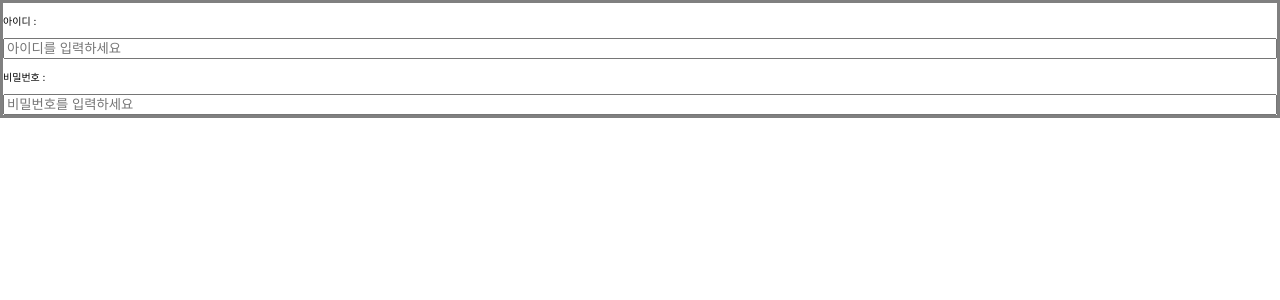
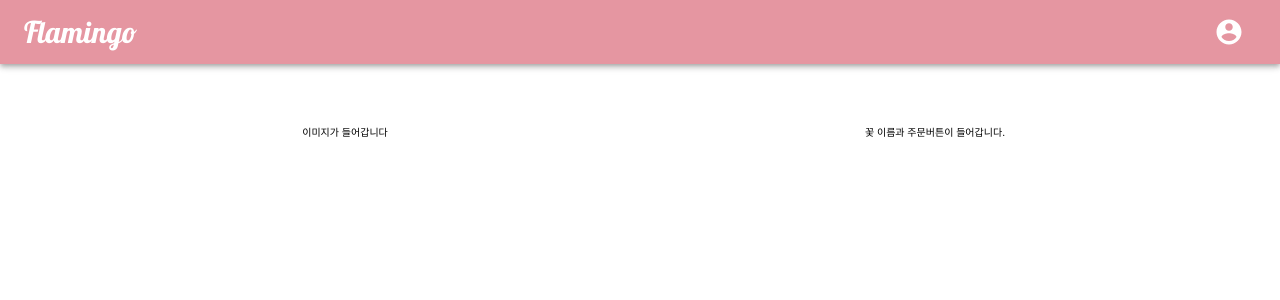
Before and after one commit to Yumina9/Bouquet-Service, a React (Create React App) app: page /explanation in a window 1280 px wide. Shown: the top 300 px of the page. Built offline with nearby package versions, Linux system fonts and the light colour scheme.

Commit message:
feat: add Explanation Component

```diff
--- a/src/components/Router.tsx
+++ b/src/components/Router.tsx
@@ -6,7 +6,9 @@ import SignUp from '../router/Login/SignUp';
 import Main from '../router/Main';
 import BuyerMain from '../router/Buyer/BuyerMain';
 import BuyerMyPage from '../router/Buyer/BuyerMyPage';
-import Custom from '../router/Seller/Custom';
+import Making from '../router/Seller/Making';
+import Explanation from '../router/Seller/Explanation';
+import Confirmation from '../router/Seller/Confirmation';
 
 const Router = () => {
   return (
@@ -16,7 +18,9 @@ const Router = () => {
         <Route path="/buyermain" component={BuyerMain} />
         <Route path="/buyermypage" component={BuyerMyPage} />
         <Route path="/sellermain" component={SellerMain} />
-        <Route path="/custom" component={Custom} />
+        <Route path="/making" component={Making} />
+        <Route path="/explanation" component={Explanation} />
+        <Route path="/confirmation" component={Confirmation} />
         <Route path="/login" component={Login} />
         <Route paht="/signup" component={SignUp} />
       </Switch>
--- a/src/router/Seller/Custom.tsx
+++ /dev/null
@@ -1,7 +0,0 @@
-import React from 'react';
-
-const Custom = () => {
-  return <div>상품 주문 페이지입니다.</div>;
-};
-
-export default Custom;
--- /dev/null
+++ b/src/router/Seller/Explanation.tsx
@@ -0,0 +1,29 @@
+import React from 'react';
+import styled from 'styled-components';
+import { MiniHeader } from '../../components/header/MiniHeader';
+
+const Explanation = () => {
+  return (
+    <>
+      <MiniHeader />
+      <Block>
+        <p>이미지가 들어갑니다</p> <p>꽃 이름과 주문버튼이 들어갑니다.</p>
+      </Block>
+    </>
+  );
+};
+
+export default Explanation;
+
+const Block = styled.div`
+  display: flex;
+  padding: 50px;
+  text-align: center;
+  & > :first-child {
+    flex: 5;
+  }
+
+  & > :last-child {
+    flex: 5;
+  }
+`;
```
Also changed, not shown: src/components/Making/ExplanationImage.tsx (added, +24 -0 lines).
